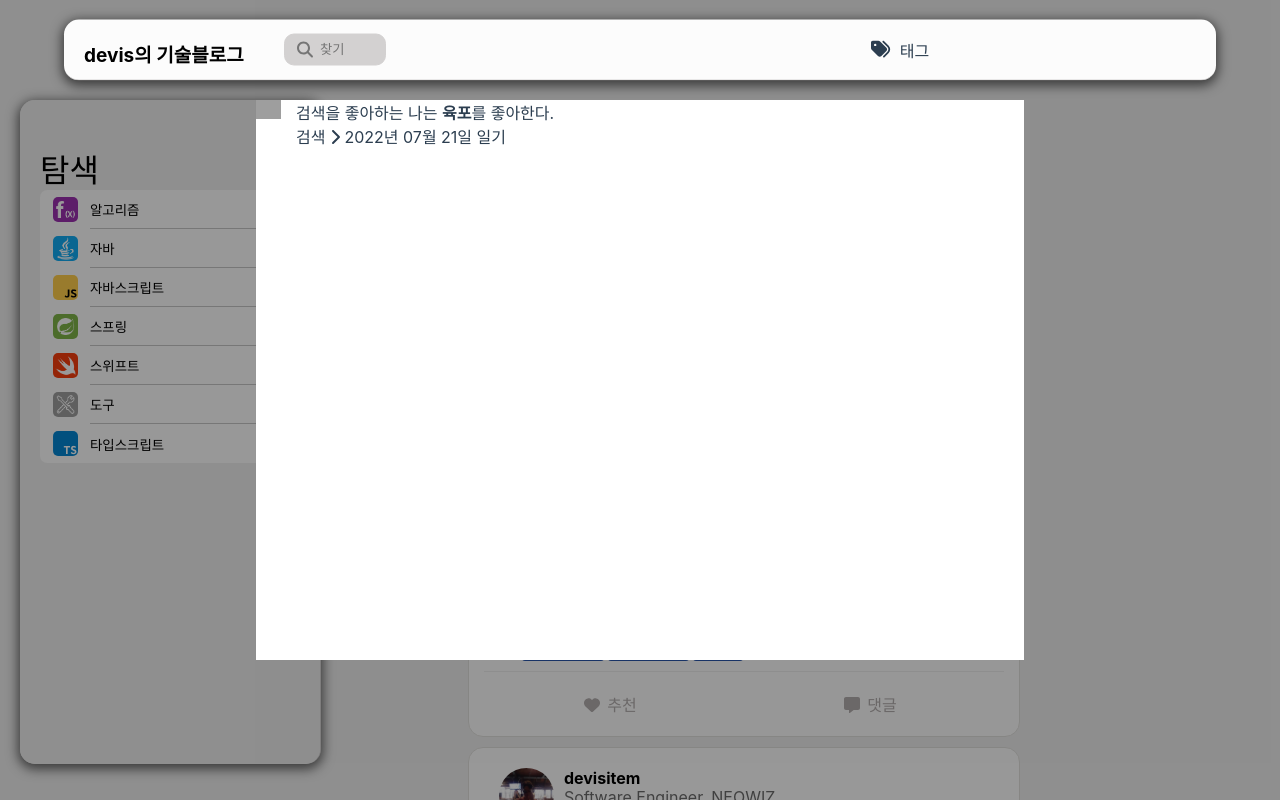
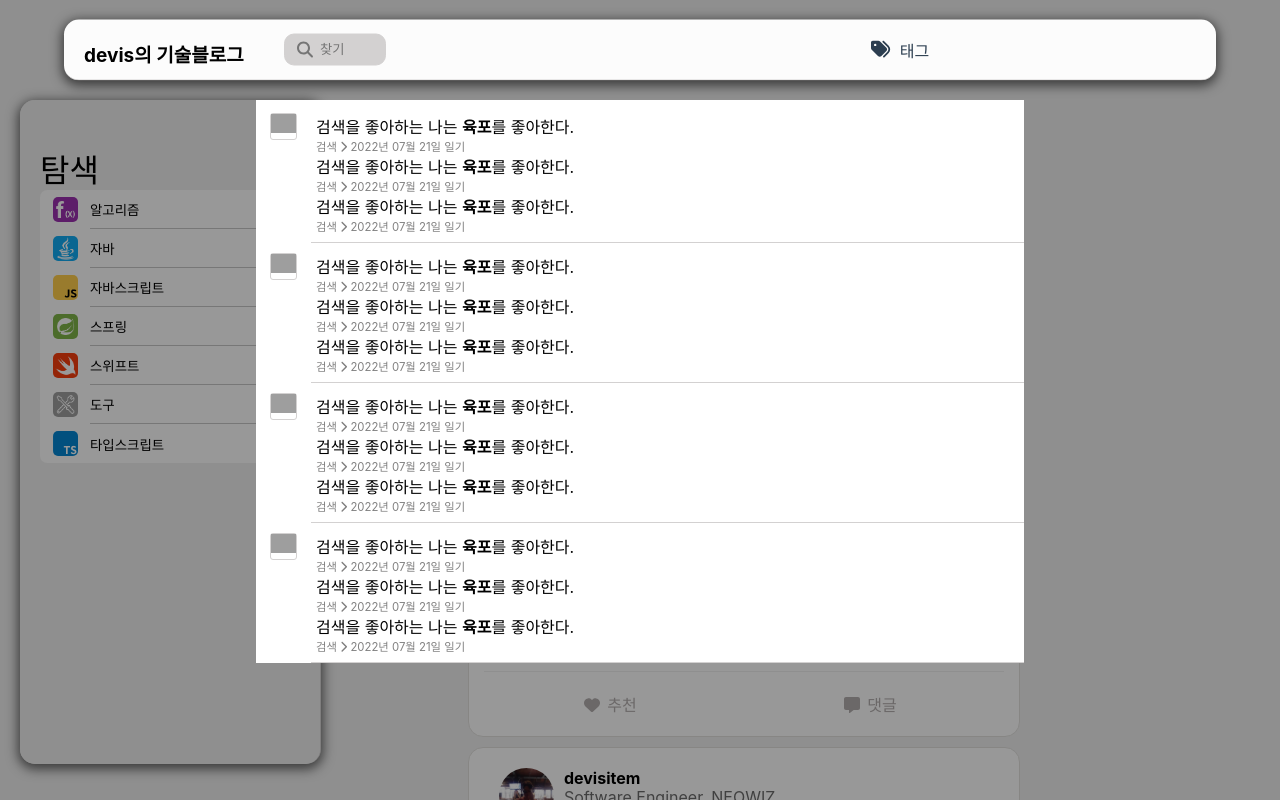
Before and after one commit to mr-alloc/alloc.io, a Nuxt app: page / in a window 1280 px wide. Built offline with nearby package versions, Linux system fonts and the light colour scheme; grey boxes are pictures that could not be loaded; a web font is replaced by a local one.

Commit message:
검색 결과 틀에 배치

```diff
--- a/components/layout/content/MainContent.vue
+++ b/components/layout/content/MainContent.vue
@@ -5,13 +5,15 @@
     <div class="background" :class="{ active : data.mobileNaviStore.isActive || !searchStatus.isSearchMode }" v-on:click="data.mobileNaviStore.isActive = false">
       <div v-if="!searchStatus.isSearchMode" class="search-result-area">
         <div class="search-result-panel">
-          <div class="search-result-row">
+          <div class="search-result-row" v-for="b in [1, 2, 3, 4, 5, 6]">
             <div class="category-icon-area">
               <span class="category-icon">
                 <img src="@/assets/icon/algorithm.png"/>
               </span>
             </div>
             <div class="detected-content-area">
+              <ul class="detected-list">
+                <li v-for="a in [1, 2, 3]" class="each-detected-content">
                   <div class="result-string">
                     <span>검색을 좋아하는 나는 <strong>육포</strong>를 좋아한다.</span>
                   </div>
@@ -22,6 +24,8 @@
                       2022년 07월 21일 일기
                     </span>
                   </div>
+                </li>
+              </ul>
             </div>
           </div>
         </div>
@@ -86,27 +90,54 @@ const data = {
         max-width: 768px;
         height: 100%;
         margin: 0 auto;
+        padding-top: 3px;
+        overflow-y: scroll;
 
         .search-result-row {
+          margin-top: 3px;
           display: flex;
           flex-direction: row;
 
           .category-icon-area {
+            display: flex;
             flex-shrink: 0;
-            width: 40px;
+            width: 55px;
             justify-content: center;
-            align-items: center;
+            padding-top: 7px;
 
             .category-icon {
               display: inline-block;
+              height: 25px;
+              border: 0.88px $linear-color solid;
+              border-radius: 3px;
 
               img {
                 width: $small-icon-size;
               }
             }
           }
+
+          .detected-content-area {
+            flex-grow: 1;
+            width: 100%;
+            padding: 8px 5px;
+            border-bottom: 1px $linear-color solid;
+
+            .detected-list {
+              list-style: none;
+
+              .each-detected-content {
+                .result-string {
+                  color: black
                 }
-
+                .result-breadcrumb {
+                  font-size: 0.71rem;
+                  color: #818080;
+                }
+              }
+            }
+          }
+        }
       }
     }
   }
```
Lines whose indentation alone changed are shown as unchanged.
